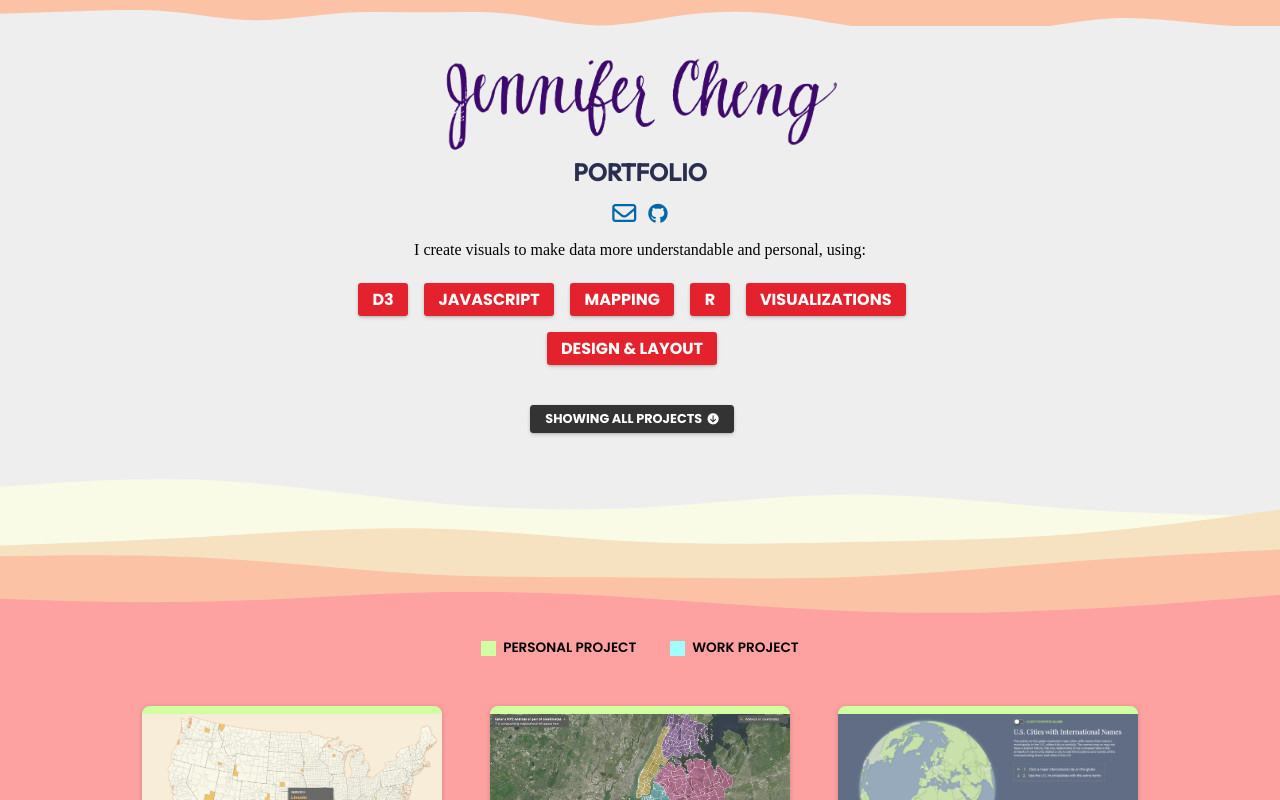
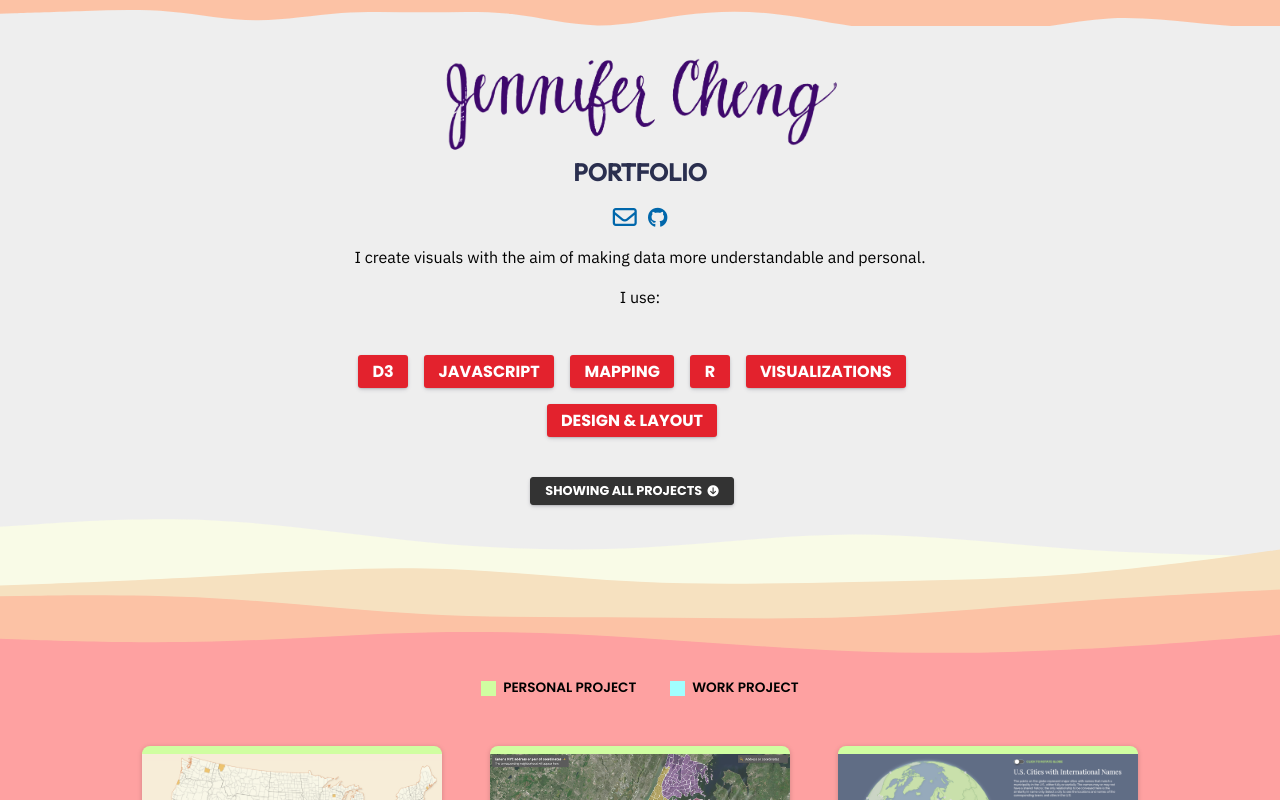
Before and after one commit to chejel/portfolio, a SvelteKit app: page / in a window 1280 px wide. Shown: the top 800 px of the page. Built offline with nearby package versions, Linux system fonts and the light colour scheme.

Commit message:
Fix font, spacing

```diff
--- a/src/app.css
+++ b/src/app.css
@@ -1,4 +1,4 @@
-@import url("https://fonts.googleapis.com/css2?family=Poppins:wght@400;500;600;700&family=Outfit:wght@200;300;400;500&display=swap");
+@import url("https://fonts.googleapis.com/css2?family=Poppins:wght@400;500;600;700&family=Outfit:wght@200;300;400;500&family=IBM+Plex+Sans:wght@400;600&display=swap");
 
 * {
   margin: 0;
--- a/src/routes/+page.svelte
+++ b/src/routes/+page.svelte
@@ -70,13 +70,14 @@
 
   section,
   header {
-    width: min(100%, 45rem);
+    width: min(100%, 45em);
     margin-inline: auto;
     text-align: center;
+    padding-bottom: 0;
   }
 
   header {
-    padding-top: 2rem;
+    padding: 2em;
   }
 
   main {
--- a/src/routes/components/Filter.svelte
+++ b/src/routes/components/Filter.svelte
@@ -31,7 +31,7 @@
   </div>
 
   <!-- show all button -->
-  <div>
+
   <div
     class="tag tag-all"
     on:click={selectTag}
@@ -42,12 +42,11 @@
     Showing all projects &nbsp;<i class="fa-solid fa-circle-arrow-down fa-sm" />
   </div>
 </div>
-</div>
 
 <style>
   .tags-container {
     margin: 0;
-    padding: 0.5rem;
+    padding: 0;
   }
 
   div {
--- a/src/routes/components/Header.svelte
+++ b/src/routes/components/Header.svelte
@@ -9,7 +9,8 @@
 >
 <br /><br />
 
-<h3 class="intro">I create visuals to make data more understandable and personal, using:</h3>
+<p class="intro">I create visuals with the aim of making data more understandable and personal.</p>
+<br />I use:
 
 <style>
   @import url("https://fonts.googleapis.com/css2?family=Inconsolata:wght@300;400;700&display=swap");
@@ -20,9 +21,4 @@
     font-weight: 700;
     text-transform: uppercase;
   }
-
-  h3.intro {
-    font-weight: normal;
-    font-size: 1rem;
-  }
 </style>
```
Lines whose indentation alone changed are shown as unchanged.
